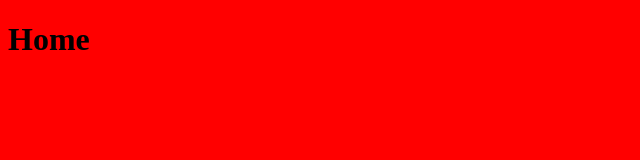
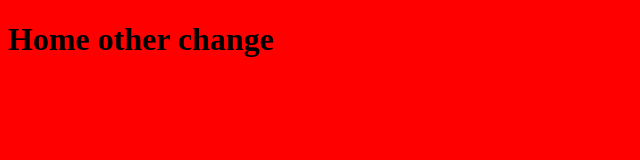
Before and after one commit to jmsherry/git-test-three, a plain HTML site: page index.html in a window 1280 px wide. Shown: the whole page, without its empty margins (0-640 px from the left). Drawn offline with Linux system fonts and the light colour scheme.

Commit message:
other error change

```diff
--- a/index.html
+++ b/index.html
@@ -9,7 +9,7 @@
 </head>
 
 <body>
-  <h1>Home</h1>
+  <h1>Home other change</h1>
 </body>
 
 </html>
```
